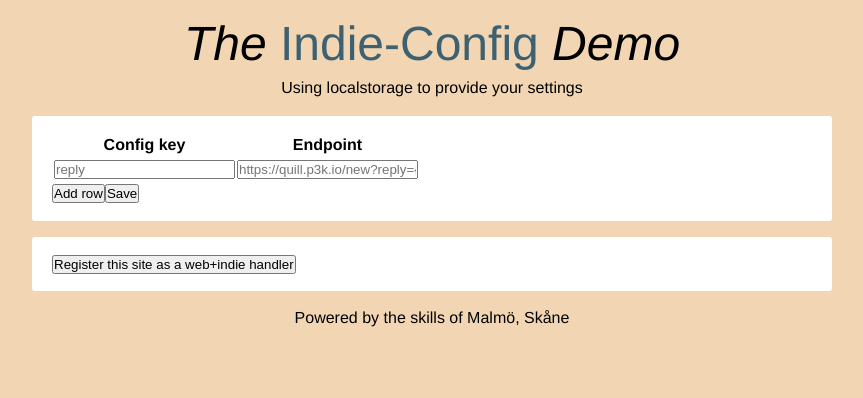
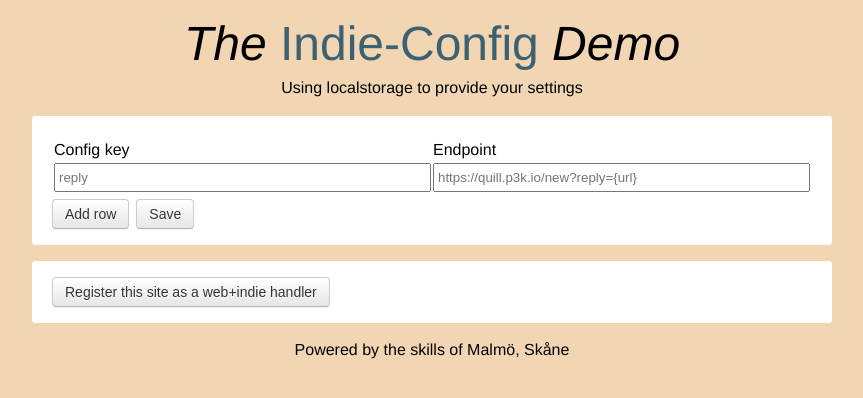
Before and after one commit to voxpelli/voxpelli.github.com, a Jekyll site: the page demo/indie-config/index.html, which Jekyll copies as it is, in a window 1280 px wide. Shown: the top 398 px of the page, without its empty margins (208-1071 px from the left). Built offline with Jekyll 4.4.1, drawn with Linux system fonts in a browser that asks for light colours.

Commit message:
Styling improvements + removed logs

```diff
--- a/demo/indie-config/config.html
+++ b/demo/indie-config/config.html
@@ -21,8 +21,6 @@
     config[value.key] = value.value;
   }
 
-  console.log('FOOBAR!', JSON.stringify(config));
-
   if (window.parent !== window) {
     window.parent.postMessage(JSON.stringify(config), '*');
   }
--- a/demo/indie-config/index.html
+++ b/demo/indie-config/index.html
@@ -25,7 +25,7 @@
     </div>
     <div class="box">
       <form id="conf-form">
-        <div><button>Register this site as a web+indie handler</button></div>
+        <div><button class="btn">Register this site as a web+indie handler</button></div>
       </form>
       <script>
       (function () {
--- a/demo/indie-config/main.js
+++ b/demo/indie-config/main.js
@@ -209,12 +209,12 @@
 
   setupTable();
 
-  createChild(configTable.parentNode, 'button', { type: 'button' }, 'Add row').addEventListener('click', function () {
+  createChild(configTable.parentNode, 'button', { type: 'button', class: 'btn' }, 'Add row').addEventListener('click', function () {
     var tr = createChild(configTable, 'tr');
     createChild(createChild(tr, 'td'), 'input');
     createChild(createChild(tr, 'td'), 'input');
   });
-  createChild(configTable.parentNode, 'button', { type: 'button' }, 'Save').addEventListener('click', function () {
+  createChild(configTable.parentNode, 'button', { type: 'button', class: 'btn' }, 'Save').addEventListener('click', function () {
     var values = map($$('tr', configTable), function (row) {
       var inputs = $$('input', row);
       if (!inputs[0]) { return {}; }
--- a/demo/indie-config/style.css
+++ b/demo/indie-config/style.css
@@ -13,7 +13,7 @@ h1 a{color:inherit;text-decoration:none}
 h1 a:hover{color:inherit}
 h1 em{color:#3E6172;font-style:normal}
 h2{font-size:1rem}
-h2,p,li,#main .info{margin:.3125rem 0}
+h2,p,li,#main .info,table{margin:.3125rem 0}
 ul{list-style:none}
 .subtitle,.box{margin-bottom:1rem}
 .subtitle{font-size:1rem;}
@@ -22,6 +22,10 @@ ul{list-style:none}
 .post:first-of-type{padding-top:0;margin-top:0}
 .post:last-of-type{padding-bottom:0;margin-bottom:0;border-bottom:0}
 address{font-style:normal;padding:0;text-align:center;font-size:1rem}
+table{table-layout:fixed;width:100%;}
+th,td{text-align:left;font-weight:300;width: 50%;}
+td input{width:100%;padding:5px 3px}
+.btn{margin-right:.5em}
 @media (max-width: 400px) {
   html{font-size:14px}
 }
@@ -33,3 +37,93 @@ address{font-style:normal;padding:0;text-align:center;font-size:1rem}
   html{font-size:20px}
 	body > div, body > address {max-width:1000px;}
 }
+
+/*!
+ * Bootstrap v2.3.1
+ *
+ * Copyright 2012 Twitter, Inc
+ * Licensed under the Apache License v2.0
+ * http://www.apache.org/licenses/LICENSE-2.0
+ *
+ * Designed and built with all the love in the world @twitter by @mdo and @fat.
+ */
+.btn {
+  display: inline-block;
+  *display: inline;
+  /* IE7 inline-block hack */
+
+  *zoom: 1;
+  padding: 4px 12px;
+  margin-bottom: 0;
+  font-size: 14px;
+  line-height: 20px;
+  text-align: center;
+  vertical-align: middle;
+  cursor: pointer;
+  color: #333333;
+  text-shadow: 0 1px 1px rgba(255, 255, 255, 0.75);
+  background-color: #f5f5f5;
+  background-image: -moz-linear-gradient(top, #ffffff, #e6e6e6);
+  background-image: -webkit-gradient(linear, 0 0, 0 100%, from(#ffffff), to(#e6e6e6));
+  background-image: -webkit-linear-gradient(top, #ffffff, #e6e6e6);
+  background-image: -o-linear-gradient(top, #ffffff, #e6e6e6);
+  background-image: linear-gradient(to bottom, #ffffff, #e6e6e6);
+  background-repeat: repeat-x;
+  filter: progid:DXImageTransform.Microsoft.gradient(startColorstr='#ffffffff', endColorstr='#ffe6e6e6', GradientType=0);
+  border-color: #e6e6e6 #e6e6e6 #bfbfbf;
+  border-color: rgba(0, 0, 0, 0.1) rgba(0, 0, 0, 0.1) rgba(0, 0, 0, 0.25);
+  *background-color: #e6e6e6;
+  /* Darken IE7 buttons by default so they stand out more given they won't have borders */
+
+  filter: progid:DXImageTransform.Microsoft.gradient(enabled = false);
+  border: 1px solid #cccccc;
+  *border: 0;
+  border-bottom-color: #b3b3b3;
+  -webkit-border-radius: 4px;
+  -moz-border-radius: 4px;
+  border-radius: 4px;
+  *margin-left: .3em;
+  -webkit-box-shadow: inset 0 1px 0 rgba(255,255,255,.2), 0 1px 2px rgba(0,0,0,.05);
+  -moz-box-shadow: inset 0 1px 0 rgba(255,255,255,.2), 0 1px 2px rgba(0,0,0,.05);
+  box-shadow: inset 0 1px 0 rgba(255,255,255,.2), 0 1px 2px rgba(0,0,0,.05);
+}
+.btn:hover,
+.btn:focus,
+.btn:active,
+.btn.active,
+.btn.disabled,
+.btn[disabled] {
+  color: #333333;
+  background-color: #e6e6e6;
+  *background-color: #d9d9d9;
+}
+.btn:active,
+.btn.active {
+  background-color: #cccccc \9;
+}
+.btn:first-child {
+  *margin-left: 0;
+}
+.btn:hover,
+.btn:focus {
+  color: #333333;
+  text-decoration: none;
+  background-position: 0 -15px;
+  -webkit-transition: background-position 0.1s linear;
+  -moz-transition: background-position 0.1s linear;
+  -o-transition: background-position 0.1s linear;
+  transition: background-position 0.1s linear;
+}
+.btn:focus {
+  outline: thin dotted #333;
+  outline: 5px auto -webkit-focus-ring-color;
+  outline-offset: -2px;
+}
+.btn.active,
+.btn:active {
+  background-image: none;
+  outline: 0;
+  -webkit-box-shadow: inset 0 2px 4px rgba(0,0,0,.15), 0 1px 2px rgba(0,0,0,.05);
+  -moz-box-shadow: inset 0 2px 4px rgba(0,0,0,.15), 0 1px 2px rgba(0,0,0,.05);
+  box-shadow: inset 0 2px 4px rgba(0,0,0,.15), 0 1px 2px rgba(0,0,0,.05);
+}
```
